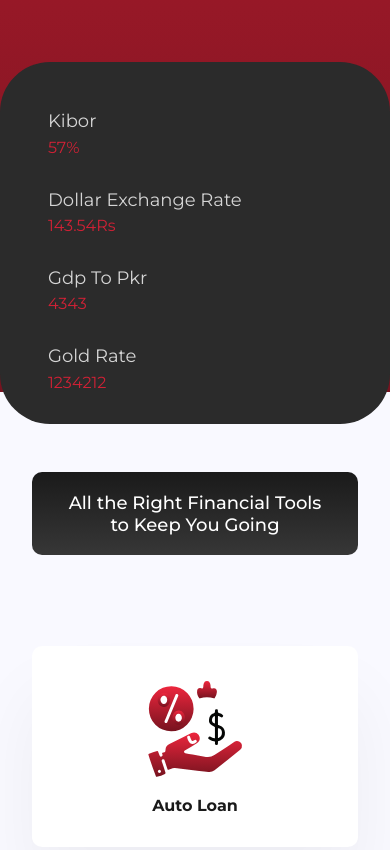
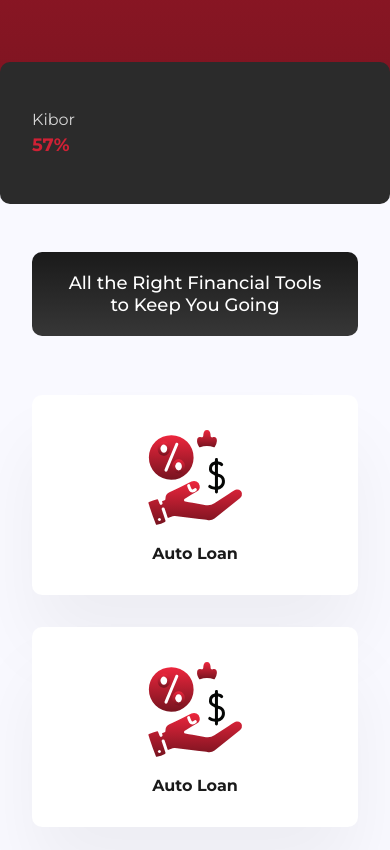
Before and after one commit to MehfoozurRehman/finfac, a React (Create React App) app: page / in a window 390 px wide. Shown: the part 1193-2043 px from the top of the page. Built offline with nearby package versions, Linux system fonts and the light colour scheme.

Commit message:
home section slider done

```diff
--- a/src/App.js
+++ b/src/App.js
@@ -6,6 +6,7 @@ import { Route, Routes } from "react-router-dom";
 import BlogScreen from "./screens/BlogScreen";
 import ToolDetails from "./screens/ToolDetails";
 import BlogDetailsScreen from "./screens/BlogDetailsScreen";
+import GuideScreen from "./screens/GuideScreen";
 
 export default function App() {
   return (
@@ -14,7 +15,7 @@ export default function App() {
       <Routes>
         <Route path="/" element={<HomeScreen />} />
         <Route path="/tool-details:id" element={<ToolDetails />} />
-        <Route path="/guide" element={<HomeScreen />} />
+        <Route path="/guide" element={<GuideScreen />} />
         <Route path="/blog" element={<BlogScreen />} />
         <Route path="/blog-detail:id" element={<BlogDetailsScreen />} />
       </Routes>
--- a/src/App.scss
+++ b/src/App.scss
@@ -450,7 +450,7 @@ body {
   position: relative;
 }
 .tool__section__content {
-  margin-top: 4em;
+  margin-top: 2em;
   width: 100%;
   display: flex;
   justify-content: center;
@@ -597,17 +597,15 @@ body {
   bottom: -2em;
   flex-wrap: wrap;
 }
-.home__section__overlay__entry {
-  width: 25%;
-}
 .home__section__overlay__entry__heading {
   color: #d5d5d5;
-  font-size: 18px;
+  font-size: 16px;
   margin-bottom: 0.3em;
 }
 .home__section__overlay__entry__info {
-  font-size: 16px;
+  font-size: 18px;
   color: #cf2135;
+  font-weight: bold;
 }
 .blog__home__section {
   width: 100%;
@@ -618,6 +616,9 @@ body {
 .blog__home__section__background {
   width: 100%;
   position: relative;
+  display: flex;
+  align-items: center;
+  flex-direction: column;
 }
 .blog__home__section__background__img {
   width: 100%;
@@ -640,8 +641,8 @@ body {
   width: 100%;
   max-width: 1440px;
   position: absolute;
-  bottom: 200px;
-  padding: 2em;
+  bottom: 30px;
+  padding: 0em 2em;
 }
 .blog__home__section__list {
   width: 100%;
@@ -1062,12 +1063,7 @@ body {
     margin-bottom: 2em;
   }
   .home__section__overlay {
-    padding-bottom: 0em;
     position: relative;
-  }
-  .home__section__overlay__entry {
-    width: 50%;
-    margin-bottom: 2em;
   }
 }
 @media (max-width: 900px) {
@@ -1179,12 +1175,8 @@ body {
     margin-right: 0em;
   }
   .home__section__overlay {
-    flex-direction: column;
-    padding: 3em;
-    padding-bottom: 0em;
-  }
-  .home__section__overlay__entry {
-    width: 100%;
+    padding: 3em 2em;
+    border-radius: 10px;
   }
   .contact__section {
     padding: 2em;
--- a/src/components/Header.js
+++ b/src/components/Header.js
@@ -86,9 +86,9 @@ export default function Header() {
         accident, sometimes on purpose (injected humour and the like).
       </Marquee>
       <div className="header__wrapper">
-        <a href="#" className="header__wrapper__logo">
+        <Link to="/" className="header__wrapper__logo">
           <img src={logo} alt="logo" className="header__wrapper__logo__img" />
-        </a>
+        </Link>
         <button
           className="header__wrapper__menu"
           onClick={() => {
@@ -129,12 +129,16 @@ export default function Header() {
               setIsNavOpen={setIsNavOpen}
               dropDownOptions={[
                 {
-                  name: "Mutual Funds",
-                  to: "/tool-details:mutal_funds",
+                  name: "Credit Card",
+                  to: "/tool-details:credit_card",
                 },
                 {
-                  name: "National Savings",
-                  to: "/tool-details:national_savings",
+                  name: "Car Loans",
+                  to: "/tool-details:car_loans",
+                },
+                {
+                  name: "Home Loans",
+                  to: "/tool-details:home_loans",
                 },
               ]}
             >
@@ -146,12 +150,20 @@ export default function Header() {
               setIsNavOpen={setIsNavOpen}
               dropDownOptions={[
                 {
-                  name: "Mutual Funds",
-                  to: "/tool-details:mutal_funds",
+                  name: "Health Insurance",
+                  to: "/tool-details:health_insurance",
                 },
                 {
-                  name: "National Savings",
-                  to: "/tool-details:national_savings",
+                  name: "Life Insurance",
+                  to: "/tool-details:life_insurance",
+                },
+                {
+                  name: "Travel Insurance",
+                  to: "/tool-details:travel_insurance",
+                },
+                {
+                  name: "Car Insurance",
+                  to: "/tool-details:car_insurance",
                 },
               ]}
             >
--- a/src/components/HomeSection.js
+++ b/src/components/HomeSection.js
@@ -1,7 +1,27 @@
-import React from "react";
+import React, { useEffect, useState } from "react";
 import { Link } from "react-router-dom";
+import { Swiper, SwiperSlide } from "swiper/react";
 
 export default function HomeSection() {
+  const [screenSize, setScreenSize] = useState("large");
+  useEffect(() => {
+    if (window.innerWidth > 1250) {
+      setScreenSize("large");
+    } else if (window.innerWidth < 1250 && window.innerWidth > 900) {
+      setScreenSize("medium");
+    } else if (window.innerWidth < 900) {
+      setScreenSize("small");
+    }
+    window.addEventListener("resize", () => {
+      if (window.innerWidth > 1250) {
+        setScreenSize("large");
+      } else if (window.innerWidth < 1250 && window.innerWidth > 900) {
+        setScreenSize("medium");
+      } else if (window.innerWidth < 900) {
+        setScreenSize("small");
+      }
+    });
+  }, []);
   return (
     <div className="home__section">
       <div className="home__section__top">
@@ -70,28 +90,89 @@ export default function HomeSection() {
         </div>
       </div>
       <div className="home__section__overlay">
+        <Swiper
+          spaceBetween={50}
+          slidesPerView={
+            screenSize === "large"
+              ? 4
+              : screenSize === "medium"
+              ? 2
+              : screenSize === "small"
+              ? 1
+              : 4
+          }
+          //   onSlideChange={() => console.log("slide change")}
+          //   onSwiper={(swiper) => console.log(swiper)}
+        >
+          <SwiperSlide>
             <div className="home__section__overlay__entry">
-          <div className="home__section__overlay__entry__heading">Kibor</div>
+              <div className="home__section__overlay__entry__heading">
+                Kibor
+              </div>
               <div className="home__section__overlay__entry__info">57%</div>
             </div>
+          </SwiperSlide>
+          <SwiperSlide>
             <div className="home__section__overlay__entry">
               <div className="home__section__overlay__entry__heading">
                 Dollar Exchange Rate
               </div>
-          <div className="home__section__overlay__entry__info">143.54Rs</div>
+              <div className="home__section__overlay__entry__info">
+                143.54Rs
               </div>
+            </div>
+          </SwiperSlide>
+          <SwiperSlide>
             <div className="home__section__overlay__entry">
               <div className="home__section__overlay__entry__heading">
                 Gdp To Pkr
               </div>
               <div className="home__section__overlay__entry__info">4343</div>
             </div>
+          </SwiperSlide>
+          <SwiperSlide>
             <div className="home__section__overlay__entry">
               <div className="home__section__overlay__entry__heading">
                 Gold Rate
               </div>
               <div className="home__section__overlay__entry__info">1234212</div>
             </div>
+          </SwiperSlide>
+          <SwiperSlide>
+            <div className="home__section__overlay__entry">
+              <div className="home__section__overlay__entry__heading">
+                Kibor
+              </div>
+              <div className="home__section__overlay__entry__info">57%</div>
+            </div>
+          </SwiperSlide>
+          <SwiperSlide>
+            <div className="home__section__overlay__entry">
+              <div className="home__section__overlay__entry__heading">
+                Dollar Exchange Rate
+              </div>
+              <div className="home__section__overlay__entry__info">
+                143.54Rs
+              </div>
+            </div>
+          </SwiperSlide>
+          <SwiperSlide>
+            <div className="home__section__overlay__entry">
+              <div className="home__section__overlay__entry__heading">
+                Gdp To Pkr
+              </div>
+              <div className="home__section__overlay__entry__info">4343</div>
+            </div>
+          </SwiperSlide>
+          <SwiperSlide>
+            <div className="home__section__overlay__entry">
+              <div className="home__section__overlay__entry__heading">
+                Gold Rate
+              </div>
+              <div className="home__section__overlay__entry__info">1234212</div>
+            </div>
+          </SwiperSlide>
+        </Swiper>
       </div>
     </div>
   );
--- a/src/screens/BlogScreen.js
+++ b/src/screens/BlogScreen.js
@@ -89,13 +89,14 @@ export default function BlogScreen() {
           <div className="blog__home__section__background__overlay">
             Featured Blogs
           </div>
+          <div className="blog__home__section__list__filters">
+            <BlogListFilter name="All" defaultChecked={true} />
+            <BlogListFilter name="Auto Loan" />
+            <BlogListFilter name="Travel Insurance" />
+            <BlogListFilter name="Health Insurance" />
+          </div>
         </div>
-        <div className="blog__home__section__list__filters">
-          <BlogListFilter name="All" defaultChecked={true} />
-          <BlogListFilter name="Auto Loan" />
-          <BlogListFilter name="Travel Insurance" />
-          <BlogListFilter name="Health Insurance" />
-        </div>
+
         <div className="blog__home__section__list">
           <BlogCard />
           <BlogCard />
--- /dev/null
+++ b/src/screens/GuideScreen.js
@@ -0,0 +1,5 @@
+import React from "react";
+
+export default function GuideScreen() {
+  return <div>GuideScreen</div>;
+}
```
Lines whose indentation alone changed are shown as unchanged.
